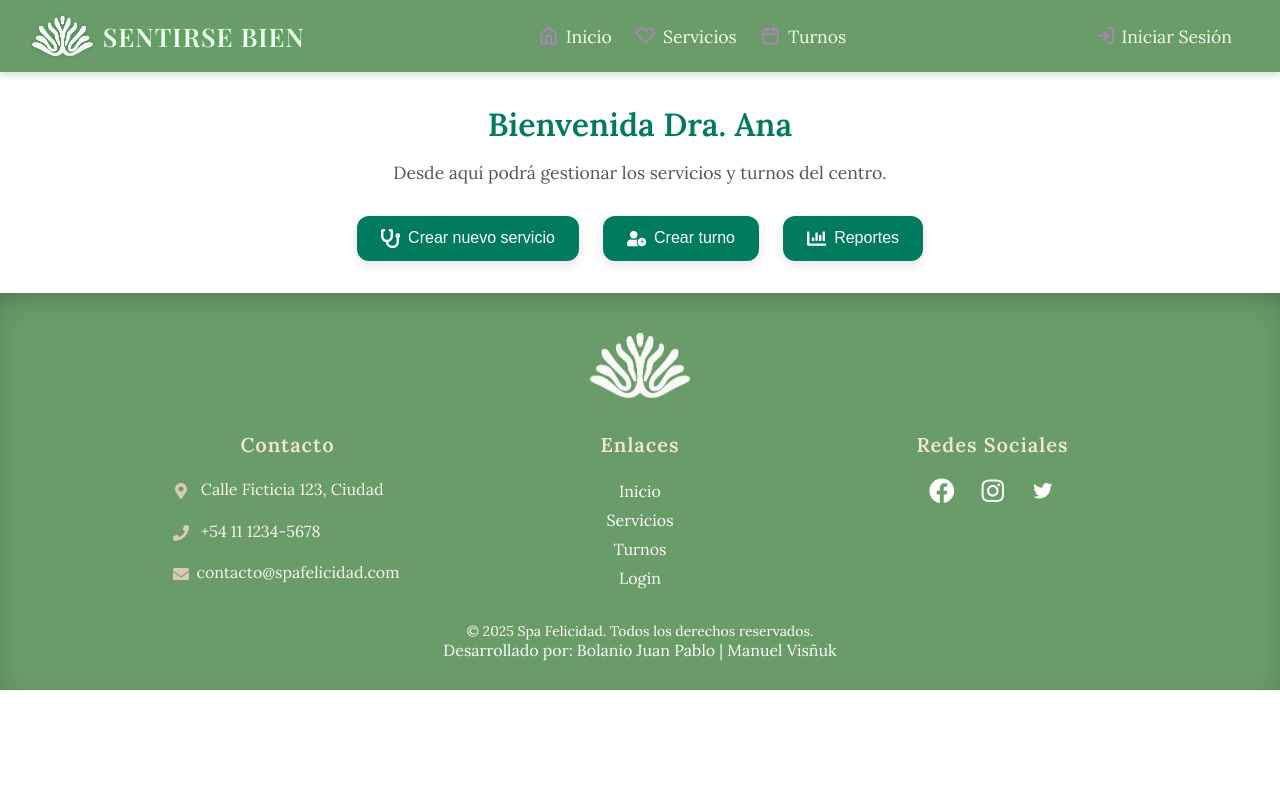
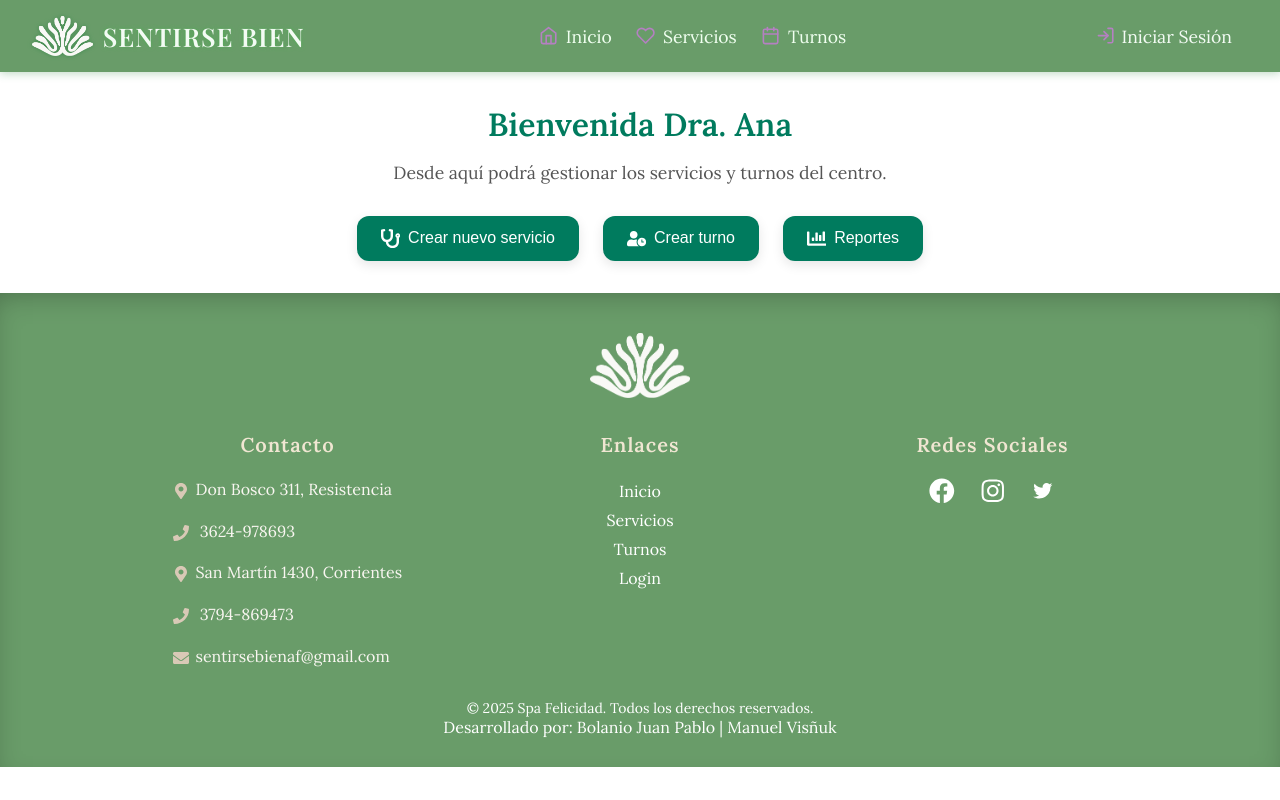
Before and after one commit to juampibolanio/Web-SPA-Sentirse-bien-, a React (Vite) app in the folder Frontend/: page /dra in a window 1280 px wide. Built offline with nearby package versions, Linux system fonts and the light colour scheme.

Commit message:
bugs fixeados en estilos

```diff
--- a/Frontend/src/components/Footer.jsx
+++ b/Frontend/src/components/Footer.jsx
@@ -15,9 +15,11 @@ const Footer = () => {
             <div className={styles.footerColumns}>
                 <div className={styles.column}>
                     <h4 className={styles.columnTitle}>Contacto</h4>
-                    <p><FaMapMarkerAlt className={styles.icon} /> Calle Ficticia 123, Ciudad</p>
-                    <p><FaPhone className={styles.icon} /> +54 11 1234-5678</p>
-                    <p><FaEnvelope className={styles.icon} />contacto@spafelicidad.com</p>
+                    <p><FaMapMarkerAlt className={styles.icon} />Don Bosco 311, Resistencia</p>
+                    <p><FaPhone className={styles.icon} /> 3624-978693</p>
+                    <p><FaMapMarkerAlt className={styles.icon} />San Martín 1430, Corrientes</p>
+                    <p><FaPhone className={styles.icon} /> 3794-869473</p>
+                    <p><FaEnvelope className={styles.icon} />sentirsebienaf@gmail.com</p>
                 </div>
 
                 <div className={styles.column}>
--- a/Frontend/src/styles/Footer.module.css
+++ b/Frontend/src/styles/Footer.module.css
@@ -80,7 +80,7 @@
 }
 
 .icon {
-    margin-right: 8px;
+    margin-right: 7px;
     vertical-align: middle;
     color: #d9c9b6; /* íconos con un color cálido */
 }
```
